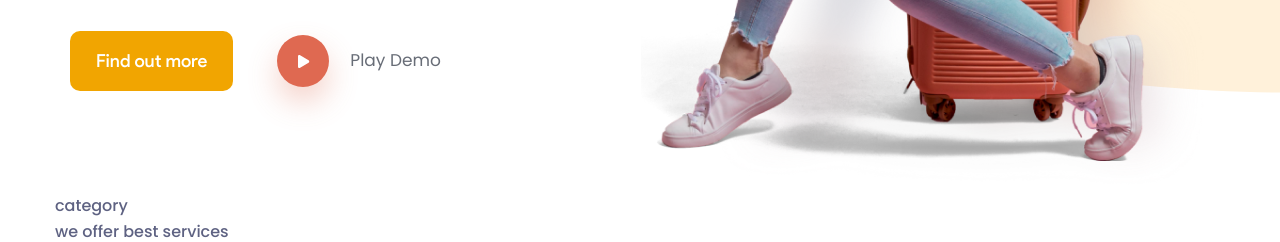
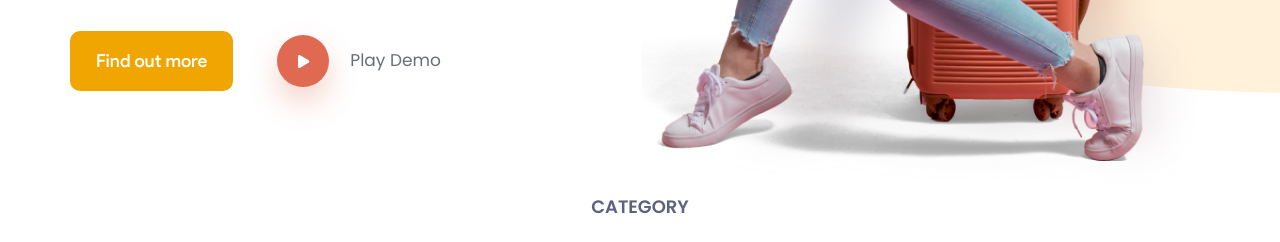
Before and after one commit to kyt0830/jadoo, a plain HTML site: page index.html in a window 1280 px wide. Shown: the part 631-873 px from the top of the page. Drawn offline with nearby package versions, Linux system fonts and the light colour scheme; a web font is replaced by a local one.

Commit message:
common css 추가

```diff
--- a/css/common.css
+++ b/css/common.css
@@ -41,6 +41,23 @@ body{
     font : 500 var(--fz)/var(--lh) "Poppins", sans-serif;
     color : var(--tc);
 }
+.section-sub-tt{
+    text-align: center;
+    text-transform: uppercase;
+    font-size : 18px;
+    line-height : 27px;
+    font-weight: 600;
+    color : #5E6282;
+    margin-bottom: 10px;
+}
 
-
+.section-tt{
+    text-align: center;
+    text-transform: capitalize;
+    font-family: "Volkhov", serif;
+    font-weight : bold;
+    font-size : 50px;
+    line-height: 65px;
+    color : #14183E;
+}
 /* link button */
```
